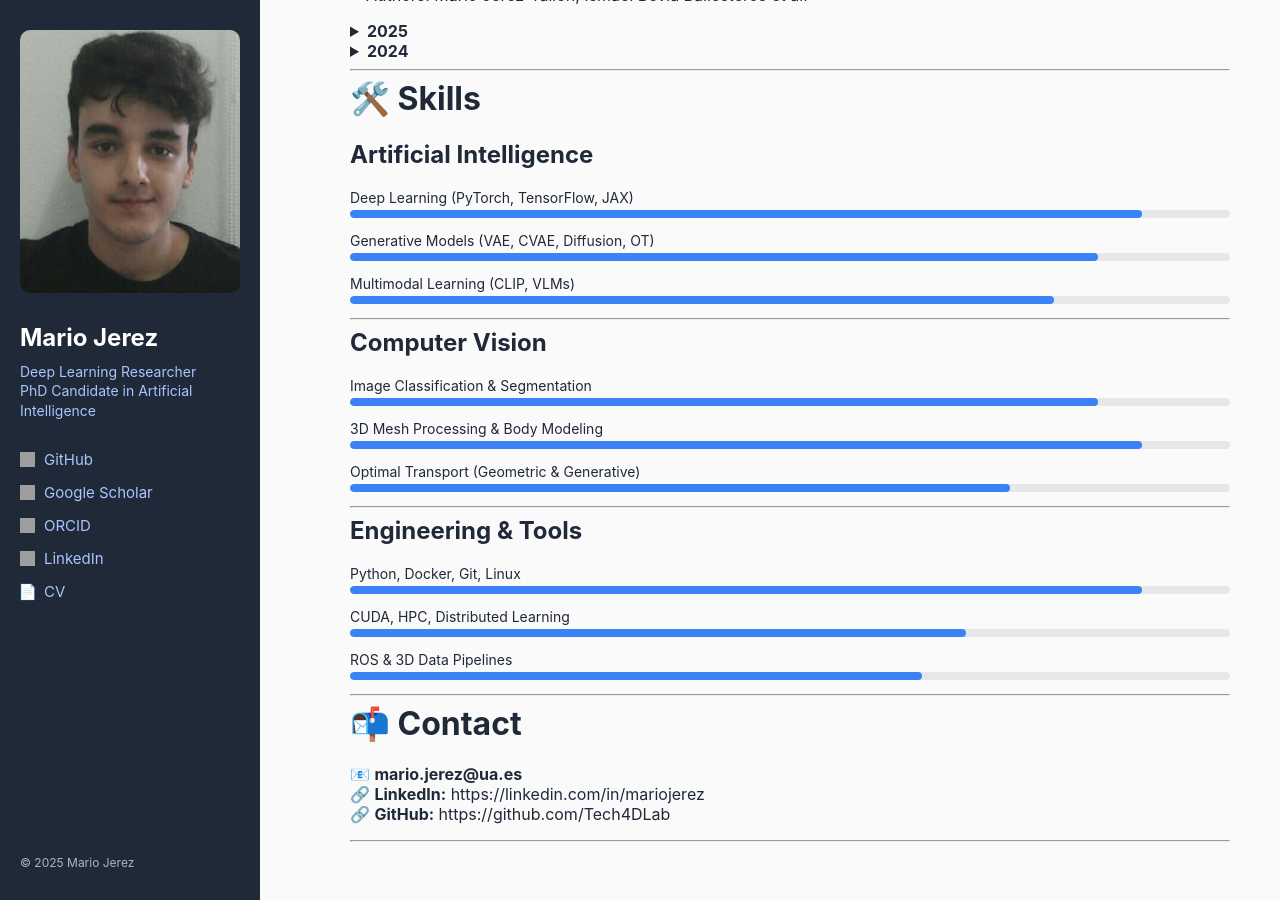
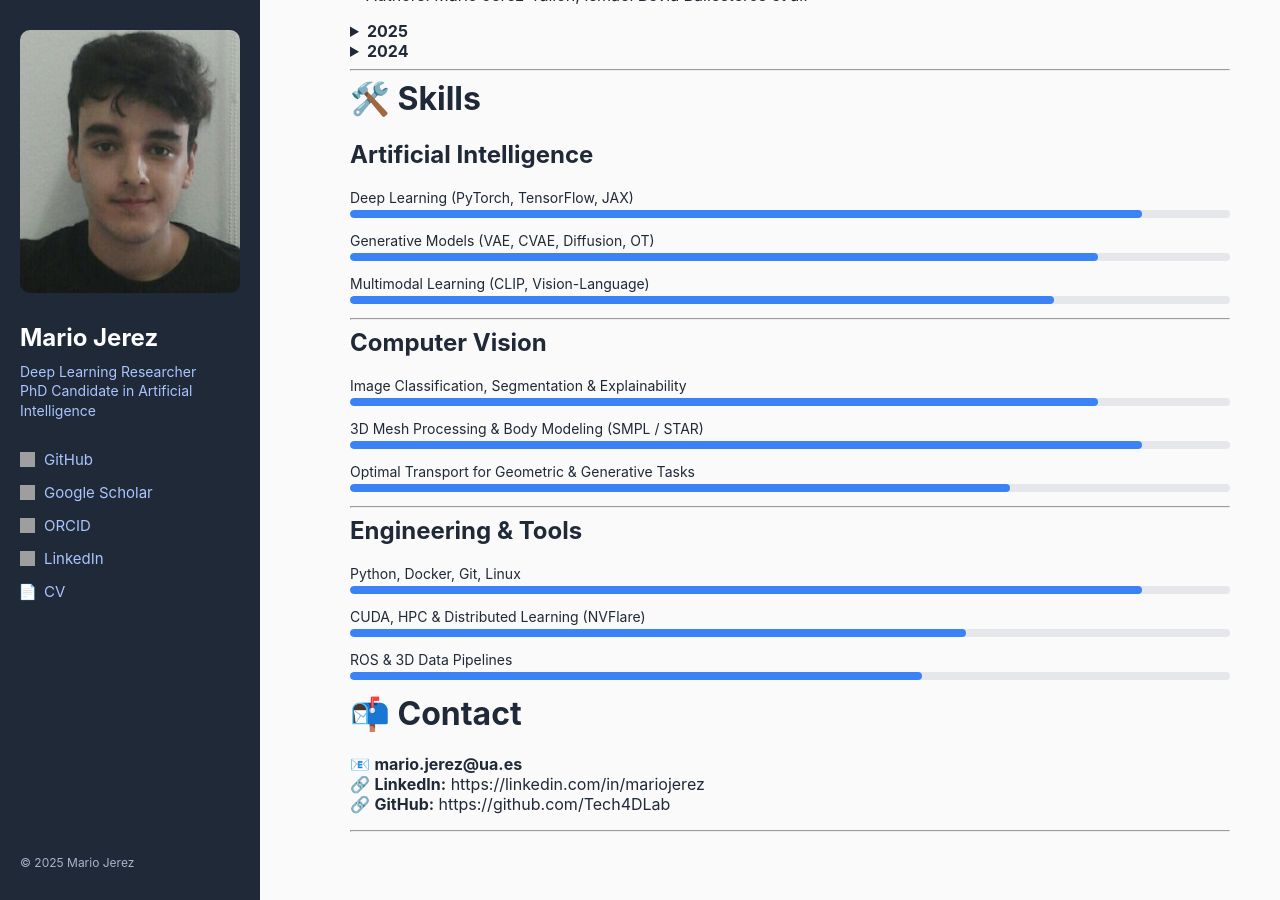
Before and after one commit to Mariojt72/Mariojt72.github.io, a Jekyll site: the page built from index.md, in a window 1280 px wide and 900 px high, scrolled down 739 px. Built offline with Jekyll 4.4.1, drawn with Linux system fonts in a browser that asks for light colours; grey boxes are pictures that could not be loaded.

Commit message:
Update index.md

```diff
--- a/index.md
+++ b/index.md
@@ -103,22 +103,22 @@ Generative models *(CVAE, VAE-OT)*, 3D mesh reconstruction, and anthropometric e
 
 ## Artificial Intelligence
 
-<div class="skill">
+<div class="skill ai">
   <span class="skill-name">Deep Learning (PyTorch, TensorFlow, JAX)</span>
   <div class="skill-bar">
     <div class="skill-level" style="width: 90%"></div>
   </div>
 </div>
 
-<div class="skill">
+<div class="skill ai">
   <span class="skill-name">Generative Models (VAE, CVAE, Diffusion, OT)</span>
   <div class="skill-bar">
     <div class="skill-level" style="width: 85%"></div>
   </div>
 </div>
 
-<div class="skill">
-  <span class="skill-name">Multimodal Learning (CLIP, VLMs)</span>
+<div class="skill ai">
+  <span class="skill-name">Multimodal Learning (CLIP, Vision-Language)</span>
   <div class="skill-bar">
     <div class="skill-level" style="width: 80%"></div>
   </div>
@@ -128,22 +128,22 @@ Generative models *(CVAE, VAE-OT)*, 3D mesh reconstruction, and anthropometric e
 
 ## Computer Vision
 
-<div class="skill">
-  <span class="skill-name">Image Classification & Segmentation</span>
+<div class="skill cv">
+  <span class="skill-name">Image Classification, Segmentation & Explainability</span>
   <div class="skill-bar">
     <div class="skill-level" style="width: 85%"></div>
   </div>
 </div>
 
-<div class="skill">
-  <span class="skill-name">3D Mesh Processing & Body Modeling</span>
+<div class="skill cv">
+  <span class="skill-name">3D Mesh Processing & Body Modeling (SMPL / STAR)</span>
   <div class="skill-bar">
     <div class="skill-level" style="width: 90%"></div>
   </div>
 </div>
 
-<div class="skill">
-  <span class="skill-name">Optimal Transport (Geometric & Generative)</span>
+<div class="skill cv">
+  <span class="skill-name">Optimal Transport for Geometric & Generative Tasks</span>
   <div class="skill-bar">
     <div class="skill-level" style="width: 75%"></div>
   </div>
@@ -153,29 +153,26 @@ Generative models *(CVAE, VAE-OT)*, 3D mesh reconstruction, and anthropometric e
 
 ## Engineering & Tools
 
-<div class="skill">
+<div class="skill eng">
   <span class="skill-name">Python, Docker, Git, Linux</span>
   <div class="skill-bar">
     <div class="skill-level" style="width: 90%"></div>
   </div>
 </div>
 
-<div class="skill">
-  <span class="skill-name">CUDA, HPC, Distributed Learning</span>
+<div class="skill eng">
+  <span class="skill-name">CUDA, HPC & Distributed Learning (NVFlare)</span>
   <div class="skill-bar">
     <div class="skill-level" style="width: 70%"></div>
   </div>
 </div>
 
-<div class="skill">
+<div class="skill eng">
   <span class="skill-name">ROS & 3D Data Pipelines</span>
   <div class="skill-bar">
     <div class="skill-level" style="width: 65%"></div>
   </div>
 </div>
-
-
----
 
 # 📬 Contact
 
```
